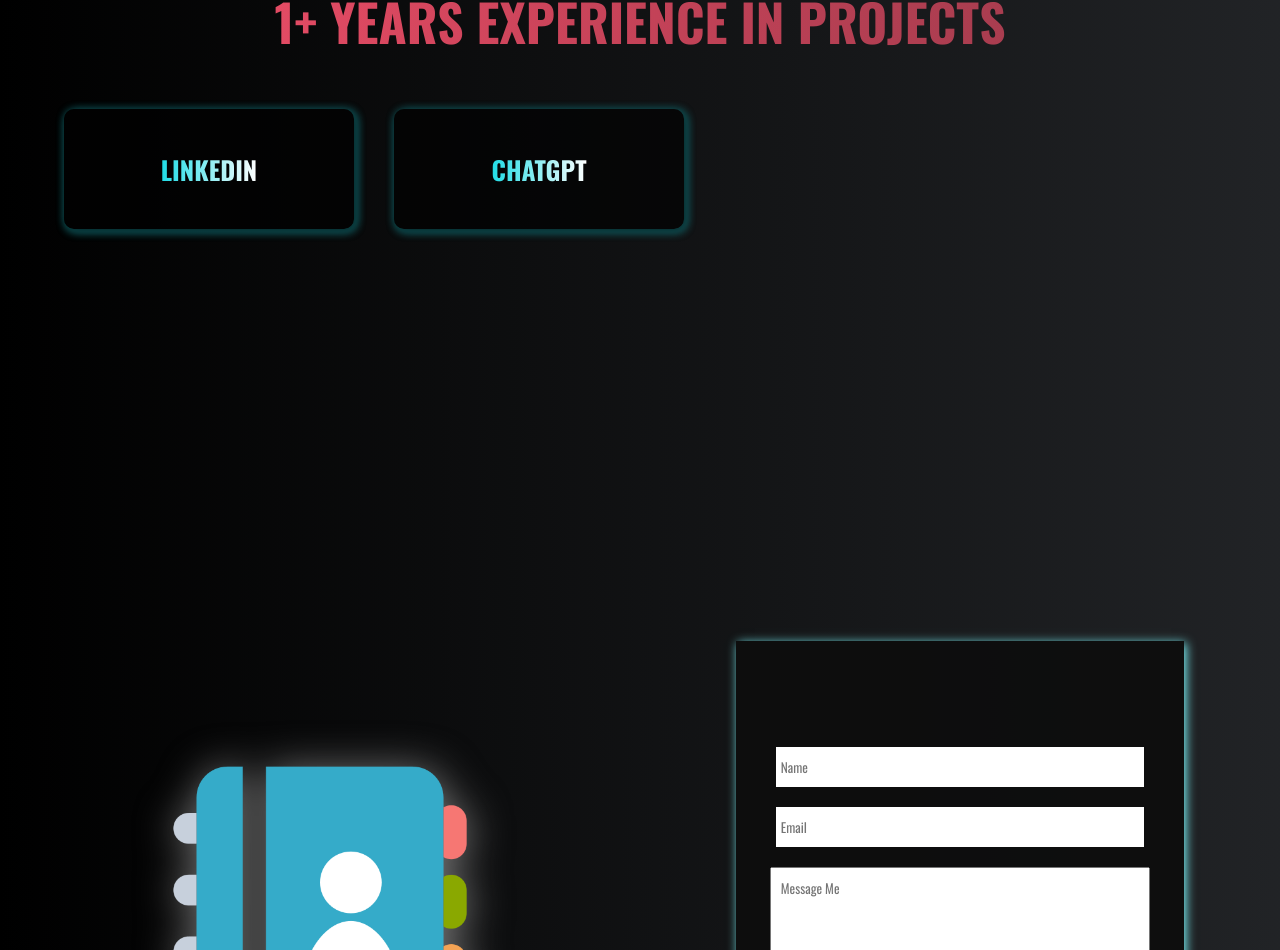
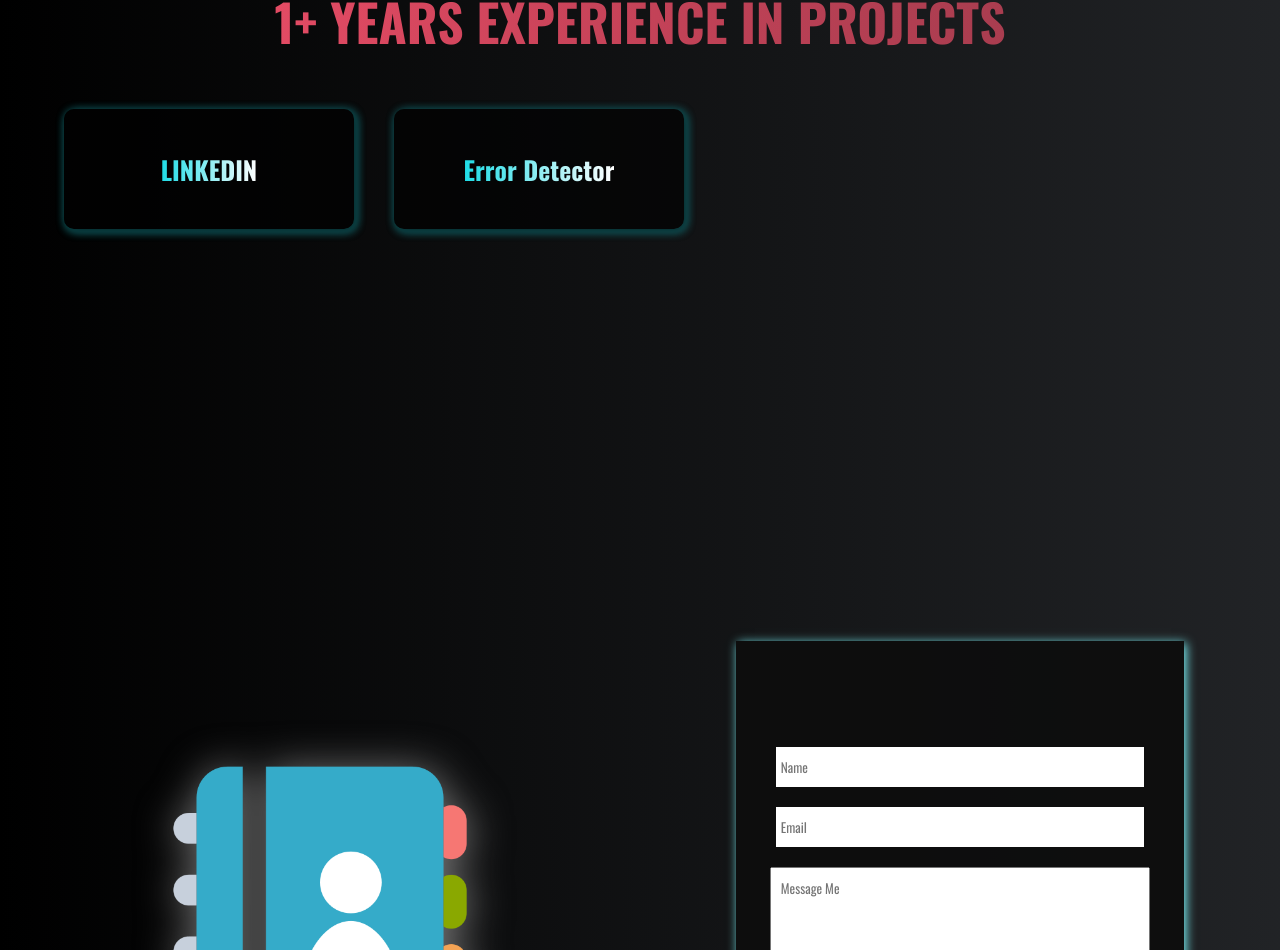
Before and after one commit to pritishraj01/Portfolio, a React (Vite) app: page / in a window 1280 px wide. Shown: the part 1879-2829 px from the top of the page. Built offline with nearby package versions, Linux system fonts and the light colour scheme.

Commit message:
adding project error detector

```diff
--- a/src/components/Projects/Projects.jsx
+++ b/src/components/Projects/Projects.jsx
@@ -3,7 +3,7 @@
 import Card from '../Card/Card'
 import chatgpt from '../../assets/chatgpt.png'
 import linkedIn from '../../assets/linkedin.png'
-
+import error from "../../assets/error.png"
 
 
 function Projects() {
@@ -12,7 +12,7 @@
       <h2>1+ YEARS EXPERIENCE IN PROJECTS</h2>
       <div className="slider">
         <a href='https://linkedin-frontend-6grn.onrender.com' target='blank' rel='noopener noreferrer'><Card title="LINKEDIN" img={linkedIn} id="linkedin" /></a>
-        <a href='https://gemini-5z3p.onrender.com' target='blank' rel='noopener noreferrer'><Card title="CHATGPT" img={chatgpt} id="chatgpt" /></a>
+        <a href='https://errordetector.onrender.com' target='blank' rel='noopener noreferrer'><Card title="Error Detector" img={error} id="chatgpt" /></a>
       </div>
     </div>
   )
```
Also changed, not shown: src/assets/error.png (added).
